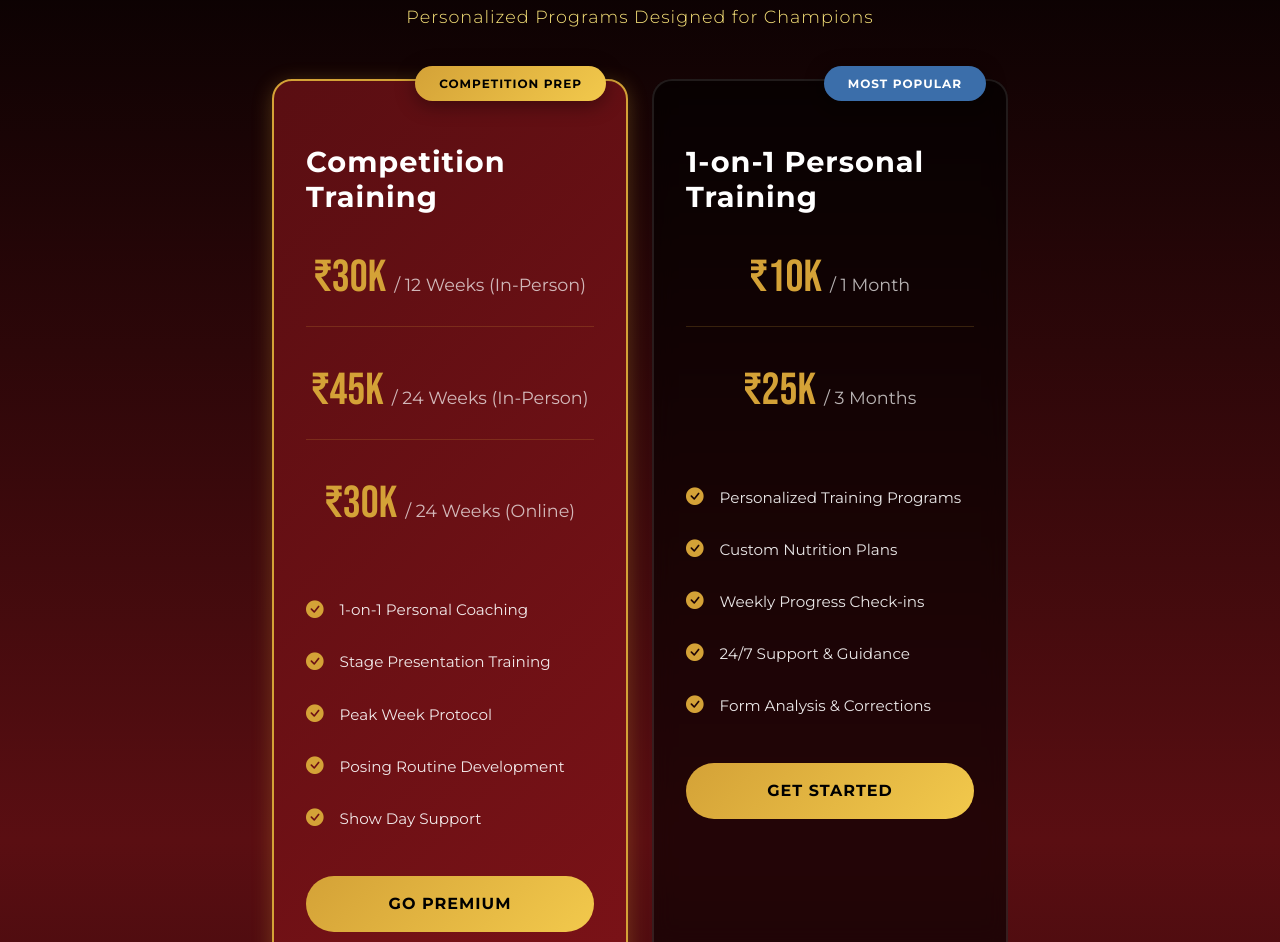
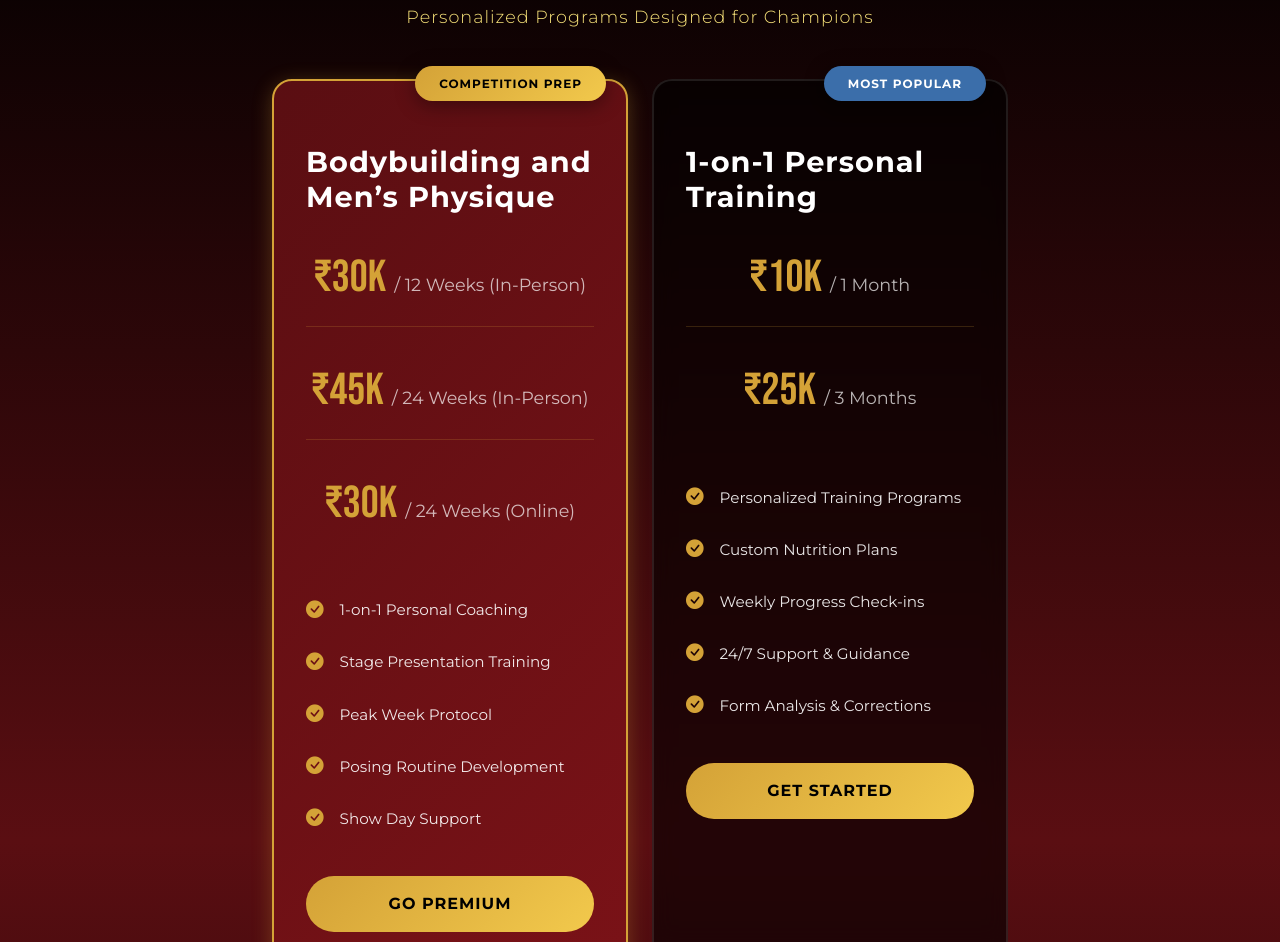
Before and after one commit to RaghuRam2404/sabarisite, a plain HTML site: page index.html in a window 1280 px wide. Shown: the part 3490-4432 px from the top of the page. Drawn offline with nearby package versions, Linux system fonts and the light colour scheme; animation ran at ten frames a second.

Commit message:
small change

```diff
--- a/index.html
+++ b/index.html
@@ -305,7 +305,7 @@
                 <div class="col-lg-4 col-md-6">
                     <div class="service-card featured">
                         <div class="service-badge gold">COMPETITION PREP</div>
-                        <h3 class="service-title">Competition Training</h3>
+                        <h3 class="service-title">Bodybuilding and Men’s Physique</h3>
                         <div class="service-price-options">
                             <div class="price-option mb-3">
                                 <span class="price">₹30K</span>
```
